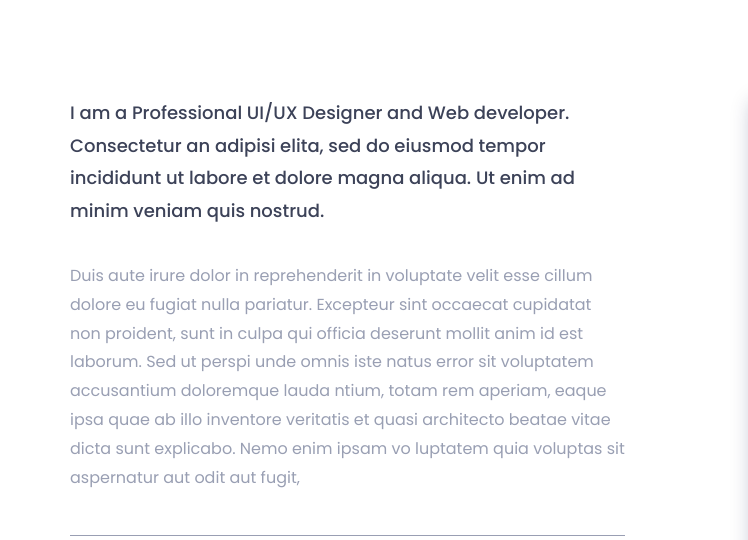
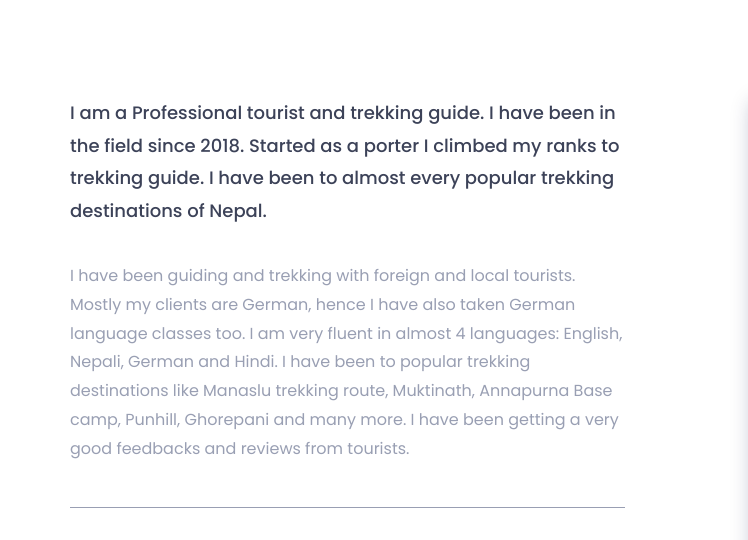
Before and after one commit to hatbey/hatbey.github.io, a plain HTML site: page browny-v1.0/index.html in a window 1280 px wide. Shown: the part 1020-1560 px from the top of the page, 0-748 px from the left. Drawn offline with nearby package versions, Linux system fonts and the light colour scheme.

Commit message:
content  change

```diff
--- a/browny-v1.0/index.html
+++ b/browny-v1.0/index.html
@@ -124,10 +124,10 @@
 						<div class="col-sm-6">
 							<div class="single-about-txt">
 								<h3>
-									I am a Professional UI/UX Designer and Web developer. Consectetur an adipisi elita, sed do eiusmod tempor incididunt ut labore et dolore magna aliqua. Ut enim ad minim veniam quis nostrud.
+									I am a Professional tourist and trekking guide. I have been in the field since 2018. Started as a porter I climbed my ranks to trekking guide. I have been to almost every popular trekking destinations of Nepal.
 								</h3>
 								<p>
-									Duis aute irure dolor in reprehenderit in voluptate velit esse cillum dolore eu fugiat nulla pariatur. Excepteur sint occaecat cupidatat non proident, sunt in culpa qui officia deserunt mollit anim id est laborum. Sed ut perspi unde omnis iste natus error sit voluptatem accusantium doloremque lauda ntium, totam rem aperiam, eaque ipsa quae ab illo inventore veritatis et quasi architecto beatae vitae dicta sunt explicabo. Nemo enim ipsam vo luptatem quia voluptas sit aspernatur aut odit aut fugit,
+								 I have been guiding and trekking with foreign and local tourists. Mostly my clients are German, hence I have also taken German language classes too. I am very fluent in almost 4 languages: English, Nepali, German and Hindi. I have been to popular trekking destinations like Manaslu trekking route, Muktinath, Annapurna Base camp, Punhill, Ghorepani and many more. I have been getting a very good feedbacks and reviews from tourists.
 								</p>
 								<div class="row">
 									<div class="col-sm-4">
```
